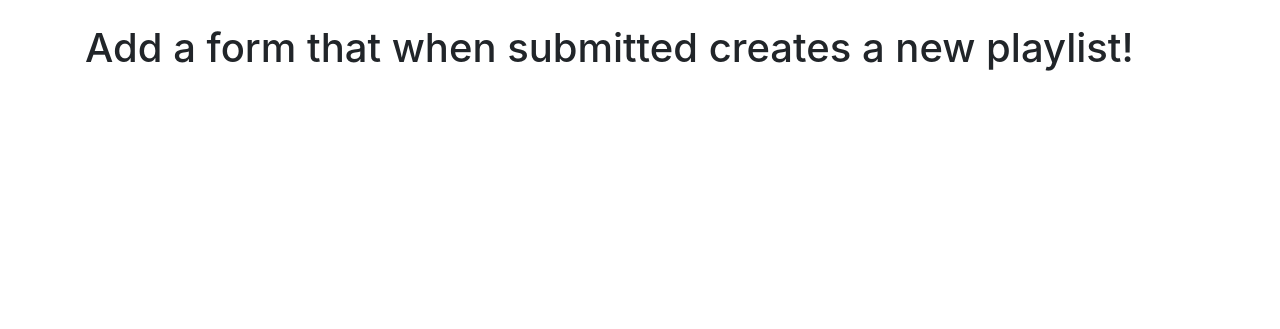
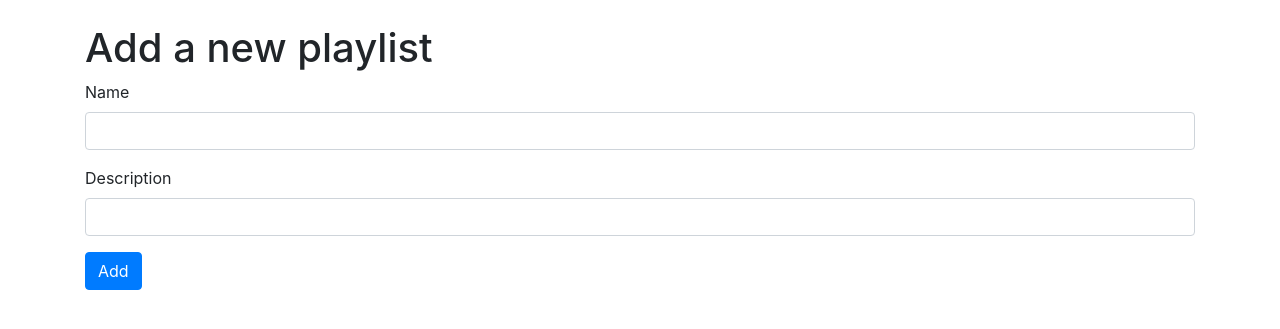
Before and after one commit to rgoshen/playlist-app, a Flask app: template templates/new_playlist.html in a window 1280 px wide. Shown: the part 56-385 px from the top of the page. Run offline with Flask 2, Linux system fonts and the light colour scheme; the template is opened without the code that fills it: values that come from a table or form of the project are taken from there, others are empty; parts of the project's set-up code (start-up, migrations or seed data) failed here and were passed over; some libraries are stand-ins or nearby versions.

Commit message:
added playlist add form and route

```diff
--- a/app.py
+++ b/app.py
@@ -61,7 +61,19 @@ def add_playlist():
     - if valid: add playlist to SQLA and redirect to list-of-playlists
     """
 
-    # ADD THE NECESSARY CODE HERE FOR THIS ROUTE TO WORK
+    form = PlaylistForm()
+
+    if form.validate_on_submit():
+        name = form.name.data
+        description = form.description.data
+
+        playlist = Playlist(name=name, description=description)
+        db.session.add(playlist)
+        db.session.commit()
+        flash('Playlist added', 'success')
+        return redirect(url_for('show_all_playlists'))
+
+    return render_template('new_playlist.html', form=form)
 
 
 ##############################################################################
@@ -95,10 +107,9 @@ def add_song():
     form = SongForm()
 
     if form.validate_on_submit():
-        title = form.title.data.title()
-        artist = form.artist.data.title()
+        title = form.title.data
+        artist = form.artist.data
 
-        # add to db here
         song = Song(title=title, artist=artist)
         db.session.add(song)
         db.session.commit()
--- a/forms.py
+++ b/forms.py
@@ -9,14 +9,18 @@ from wtforms.validators import InputRequired, Length, Optional
 class PlaylistForm(FlaskForm):
     """Form for adding playlists."""
 
-    # Add the necessary code to use this form
+    name = StringField('Name', validators=[InputRequired(message='Please provide a playlist name'), Length(
+        max=30, message='Cannot be more than 30 characters')])
+    description = StringField('Description', validators=[Length(
+        max=100, message='can not be more than 100 characters'), Optional()])
+    submit = SubmitField('Add')
 
 
 class SongForm(FlaskForm):
     """Form for adding songs."""
 
     title = StringField('Title', validators=[InputRequired(message='Please provide a song title'), Length(
-        max=50, message='Cannot be more than 50 characters')])
+        max=30, message='Cannot be more than 30 characters')])
     artist = StringField('Artist name', validators=[Length(
         max=30, message='can not be more than 30 characters'), Optional()])
     submit = SubmitField('Add')
--- a/templates/new_playlist.html
+++ b/templates/new_playlist.html
@@ -1,7 +1,14 @@
+{% from 'bootstrap/form.html' import render_form_row %}
 {% extends 'base.html' %}
 
 {% block content %}
 
-<h1>Add a form that when submitted creates a new playlist!</h1>
+<h1>Add a new playlist</h1>
+<form id="add-playlist" action={{url_for('add_playlist')}} method="POST">
+    {{ form.csrf_token() }}
+    {{ render_form_row([form.name]) }}
+    {{ render_form_row([form.description]) }}
+    {{ render_form_row([form.submit]) }}
+</form>
 
 {% endblock %}
```
